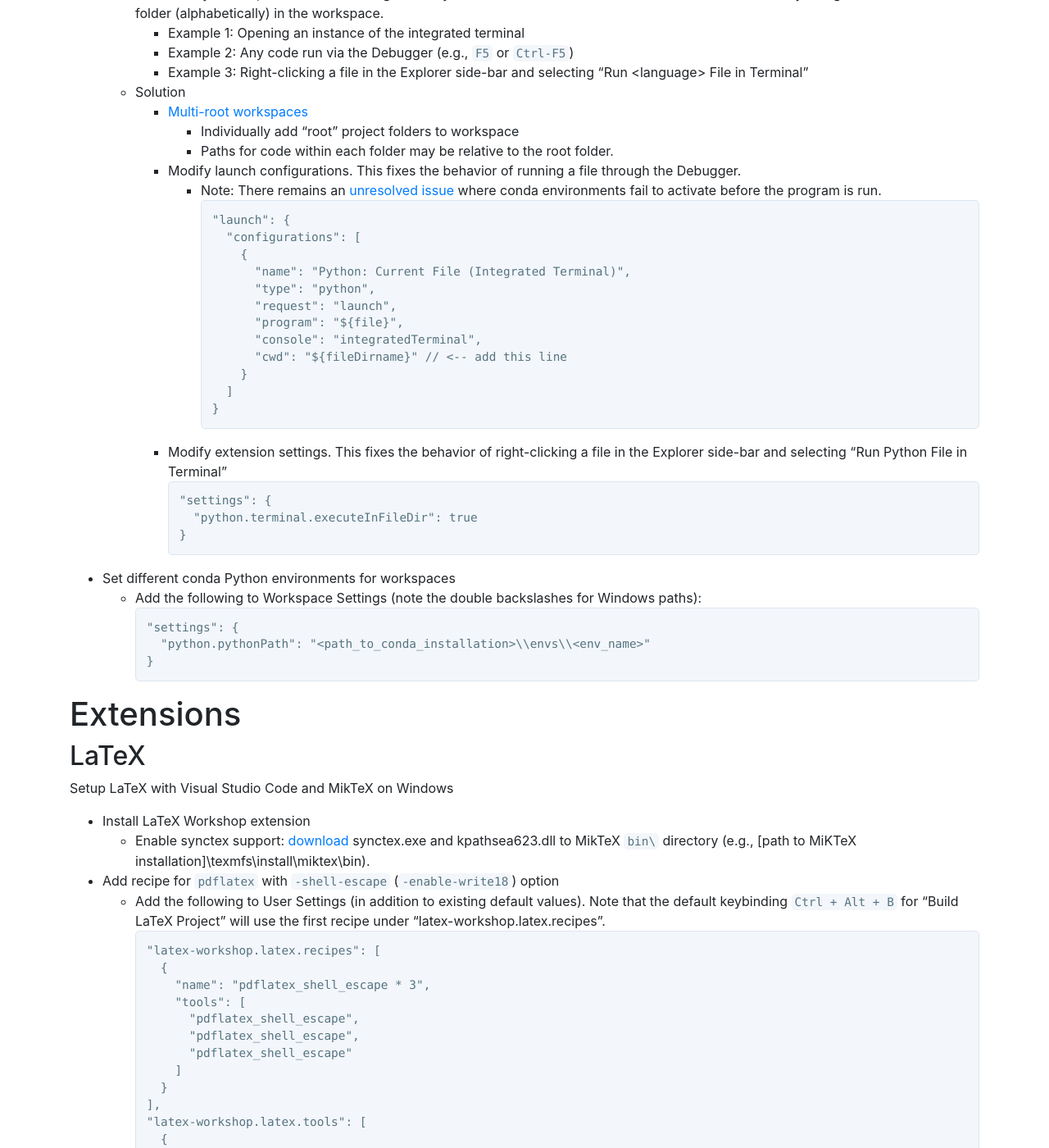
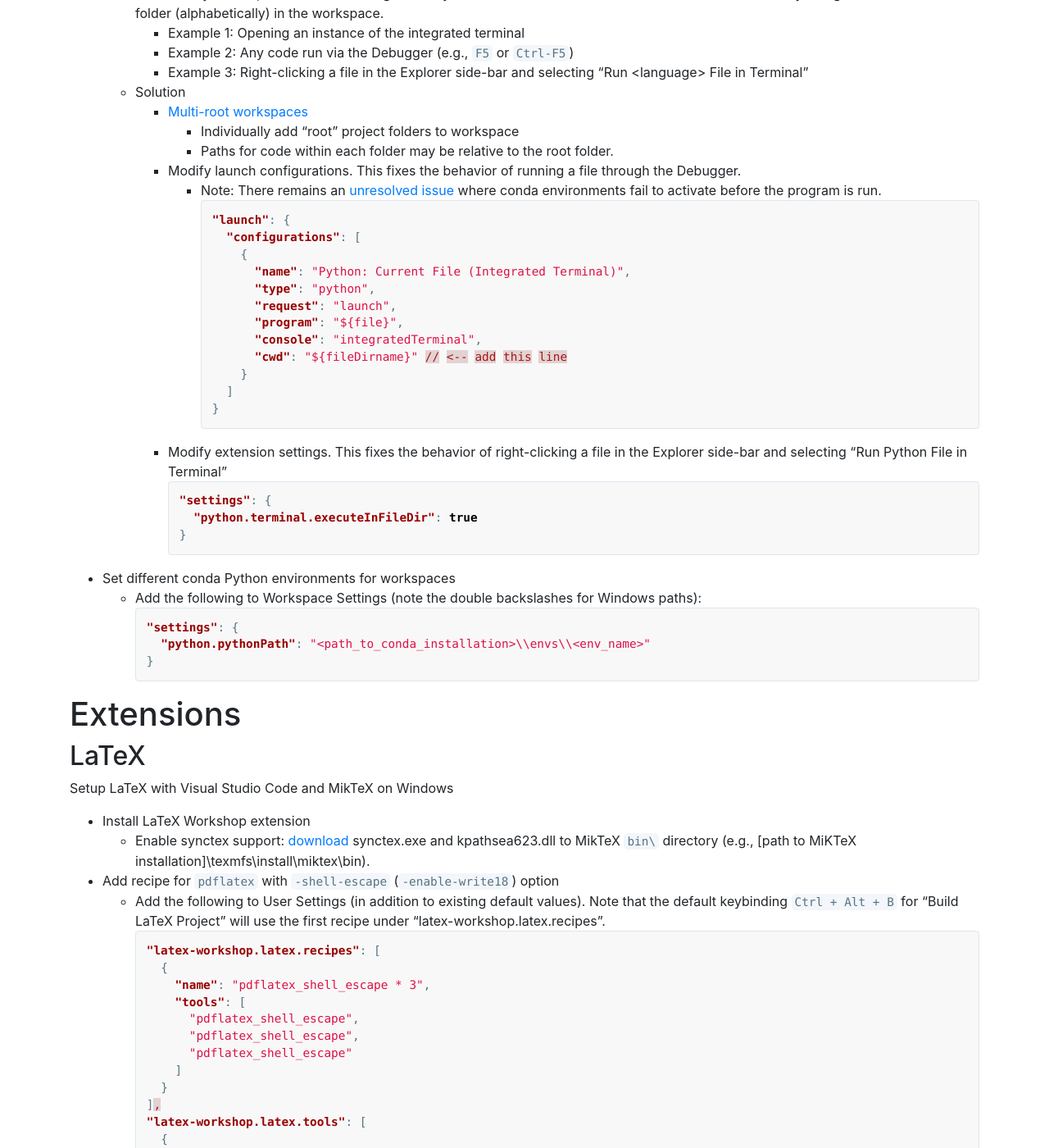
Before and after one commit to bentyeh/bentyeh.github.io, a Jekyll site: the page built from _posts/2018-11-05-vscode.md, in a window 1280 px wide and 1400 px high, scrolled down 869 px. Shown: the whole window at 82% size. Built offline with Jekyll 4.4.1, drawn with Linux system fonts in a browser that asks for light colours; some of the changed text lies outside the part shown.

Commit message:
Update Visual Studio Code setup post - fix syntax highlighting

````diff
--- a/_posts/2018-11-05-vscode.md
+++ b/_posts/2018-11-05-vscode.md
@@ -34,7 +34,7 @@ Suggestions
       - Paths for code within each folder may be relative to the root folder.
     - Modify launch configurations. This fixes the behavior of running a file through the Debugger.
       - Note: There remains an [unresolved issue](https://github.com/microsoft/vscode-python/issues/4300) where conda environments fail to activate before the program is run.
-        ```{json}
+        ```json
         "launch": {
           "configurations": [
             {
@@ -49,14 +49,14 @@ Suggestions
         }
         ```
     - Modify extension settings. This fixes the behavior of right-clicking a file in the Explorer side-bar and selecting "Run Python File in Terminal"
-      ```{json}
+      ```json
       "settings": {
         "python.terminal.executeInFileDir": true
       }
       ```
 - Set different conda Python environments for workspaces
   - Add the following to Workspace Settings (note the double backslashes for Windows paths):
-    ```{json}
+    ```json
     "settings": {
       "python.pythonPath": "<path_to_conda_installation>\\envs\\<env_name>"
     }
@@ -71,7 +71,7 @@ Setup LaTeX with Visual Studio Code and MikTeX on Windows
   - Enable synctex support: [download](https://github.com/aminophen/w32tex-build) synctex.exe and kpathsea623.dll to MikTeX `bin\` directory (e.g., \[path to MiKTeX installation\]\texmfs\install\miktex\bin).
 - Add recipe for `pdflatex` with `-shell-escape` (`-enable-write18`) option
   - Add the following to User Settings (in addition to existing default values). Note that the default keybinding `Ctrl + Alt + B` for "Build LaTeX Project" will use the first recipe under "latex-workshop.latex.recipes".
-    ```{json}
+    ```json
     "latex-workshop.latex.recipes": [
       {
         "name": "pdflatex_shell_escape * 3",
````
